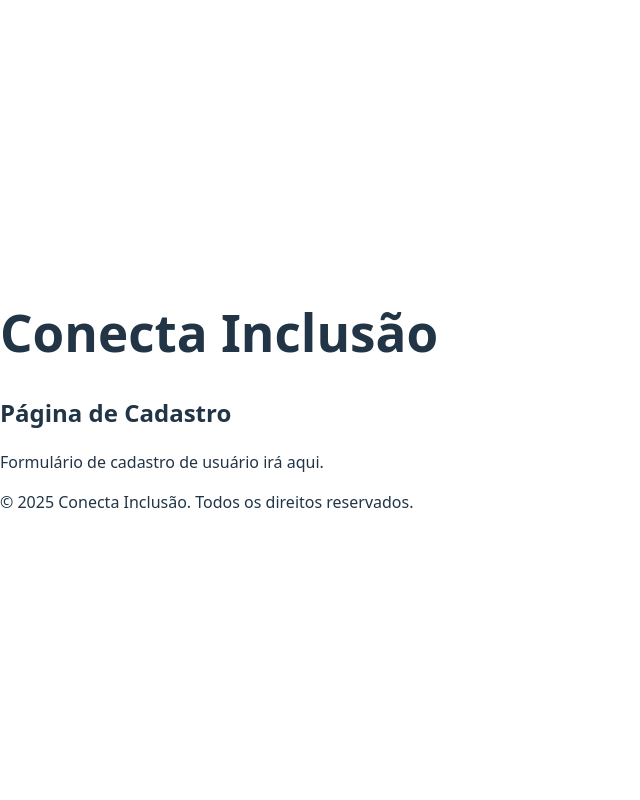
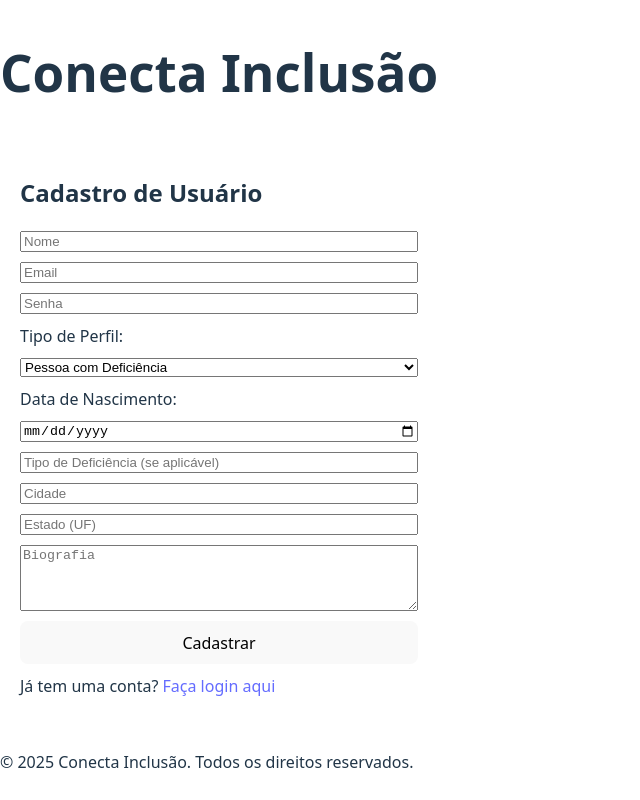
Before and after one commit to fisiofaz/conecta-inclusao-projeto-social, a React (Vite) app in the folder conectainclusao-frontend/: page /register in a window 1280 px wide. Shown: the whole page, without its empty margins (0-640 px from the left). Built offline with nearby package versions, Linux system fonts and the light colour scheme.

Commit message:
feat: Integração completa do frontend React com o backend Spring Boot (login e registro)

```diff
--- a/conectainclusao-frontend/package.json
+++ b/conectainclusao-frontend/package.json
@@ -10,6 +10,7 @@
     "preview": "vite preview"
   },
   "dependencies": {
+    "axios": "^1.9.0",
     "react": "^19.1.0",
     "react-dom": "^19.1.0",
     "react-router-dom": "^7.6.2"
--- a/conectainclusao-frontend/src/pages/Auth/LoginPage.jsx
+++ b/conectainclusao-frontend/src/pages/Auth/LoginPage.jsx
@@ -1,10 +1,63 @@
-import React from 'react';
+import React, { useState } from 'react';
+import api from '../../services/api'; // Importa a instância do axios configurada
+import { useNavigate } from 'react-router-dom'; // Para redirecionar após o login
 
 function LoginPage() {
+  const [email, setEmail] = useState('');
+  const [senha, setSenha] = useState('');
+  const [error, setError] = useState('');
+  const navigate = useNavigate(); // Hook para navegação
+
+  const handleSubmit = async (e) => {
+    e.preventDefault();
+    setError(''); // Limpa erros anteriores
+
+    try {
+      const response = await api.post('/auth/login', { email, senha }); // Envia para /api/auth/login
+
+      if (response.data.token) {
+        localStorage.setItem('jwtToken', response.data.token); // Armazena o token no localStorage
+        // Pormenor: Você pode também armazenar informações do usuário (como o tipoPerfil) se o token incluir
+        // ou se você tiver outro endpoint para pegar o perfil após o login.
+        console.log('Login bem-sucedido! Token:', response.data.token);
+        // Redireciona para a página principal ou dashboard
+        navigate('/'); // Redireciona para a Home Page
+        // Você pode adicionar um state ou context aqui para indicar que o usuário está logado
+      } else {
+        setError('Token não recebido. Verifique suas credenciais.');
+      }
+    } catch (err) {
+      console.error('Erro no login:', err.response || err);
+      if (err.response && err.response.status === 403) { // Status 403 Forbidden para credenciais inválidas
+        setError('Credenciais inválidas. Verifique seu e-mail e senha.');
+      } else {
+        setError('Ocorreu um erro ao fazer login. Tente novamente.');
+      }
+    }
+  };
+
   return (
-    <div>
-      <h2>Página de Login</h2>
-      <p>Formulário de login irá aqui.</p>
+    <div style={{ padding: '20px', maxWidth: '400px', margin: 'auto' }}>
+      <h2>Login</h2>
+      {error && <p style={{ color: 'red' }}>{error}</p>}
+      <form onSubmit={handleSubmit} style={{ display: 'flex', flexDirection: 'column', gap: '10px' }}>
+        <input
+          type="email"
+          value={email}
+          onChange={(e) => setEmail(e.target.value)}
+          placeholder="Email"
+          required
+        />
+        <input
+          type="password"
+          value={senha}
+          onChange={(e) => setSenha(e.target.value)}
+          placeholder="Senha"
+          required
+        />
+        <button type="submit">Entrar</button>
+      </form>
+      <p style={{ marginTop: '10px' }}>Não tem uma conta? <a href="/register">Cadastre-se aqui</a></p>
     </div>
   );
 }
--- a/conectainclusao-frontend/src/pages/Auth/RegisterPage.jsx
+++ b/conectainclusao-frontend/src/pages/Auth/RegisterPage.jsx
@@ -1,10 +1,87 @@
-import React from 'react';
+import React, { useState } from 'react';
+import api from '../../services/api';
+import { useNavigate } from 'react-router-dom';
 
 function RegisterPage() {
+  const [formData, setFormData] = useState({
+    nome: '',
+    email: '',
+    senha: '',
+    tipoPerfil: 'PCD', // Valor padrão, pode ser alterado
+    dataNascimento: '',
+    deficiencia: '',
+    cidade: '',
+    estado: '',
+    bio: '',
+  });
+
+  const [message, setMessage] = useState('');
+  const [error, setError] = useState('');
+  const navigate = useNavigate();
+
+  const handleChange = (e) => {
+    setFormData({ ...formData, [e.target.name]: e.target.value });
+  };
+
+  const handleSubmit = async (e) => {
+    e.preventDefault();
+    setMessage(''); // Limpa mensagens anteriores
+    setError('');   // Limpa erros anteriores
+
+    try {
+      const response = await api.post('/users', formData); // Envia para /api/users
+      if (response.status === 201) { // Status 201 Created do backend
+        setMessage('Usuário registrado com sucesso! Você pode fazer login agora.');
+        // Redireciona para a página de login após um breve atraso
+        setTimeout(() => {
+          navigate('/login');
+        }, 2000);
+      }
+    } catch (err) {
+      console.error('Erro no registro:', err.response || err);
+      if (err.response && err.response.status === 409) {
+        setError('Este e-mail já está em uso. Por favor, use outro.');
+      } else if (err.response && err.response.data && err.response.data.message) {
+        setError('Erro no registro: ' + err.response.data.message);
+      } else if (err.response && err.response.data && Array.isArray(err.response.data)) {
+        // Se o backend retorna uma lista de erros de validação
+        const validationErrors = err.response.data.map(e => e.defaultMessage || e.message).join('; ');
+        setError('Erros de validação: ' + validationErrors);
+      } else {
+        setError('Ocorreu um erro ao registrar. Tente novamente.');
+      }
+    }
+  };
+
   return (
-    <div>
-      <h2>Página de Cadastro</h2>
-      <p>Formulário de cadastro de usuário irá aqui.</p>
+    <div style={{ padding: '20px', maxWidth: '600px', margin: 'auto' }}>
+      <h2>Cadastro de Usuário</h2>
+      {message && <p style={{ color: 'green' }}>{message}</p>}
+      {error && <p style={{ color: 'red' }}>{error}</p>}
+      <form onSubmit={handleSubmit} style={{ display: 'flex', flexDirection: 'column', gap: '10px' }}>
+        <input type="text" name="nome" value={formData.nome} onChange={handleChange} placeholder="Nome" required />
+        <input type="email" name="email" value={formData.email} onChange={handleChange} placeholder="Email" required />
+        <input type="password" name="senha" value={formData.senha} onChange={handleChange} placeholder="Senha" required />
+
+        <label>Tipo de Perfil:</label>
+        <select name="tipoPerfil" value={formData.tipoPerfil} onChange={handleChange}>
+          <option value="PCD">Pessoa com Deficiência</option>
+          <option value="Empresa">Empresa</option>
+          <option value="Orgão_Apoio">Órgão de Apoio</option>
+          {/* Adicione outras opções conforme as roles que planeja ter no backend */}
+        </select>
+
+        <label>Data de Nascimento:</label>
+        <input type="date" name="dataNascimento" value={formData.dataNascimento} onChange={handleChange} />
+
+        <input type="text" name="deficiencia" value={formData.deficiencia} onChange={handleChange} placeholder="Tipo de Deficiência (se aplicável)" />
+        <input type="text" name="cidade" value={formData.cidade} onChange={handleChange} placeholder="Cidade" />
+        <input type="text" name="estado" value={formData.estado} onChange={handleChange} placeholder="Estado (UF)" />
+        <textarea name="bio" value={formData.bio} onChange={handleChange} placeholder="Biografia" rows="4"></textarea>
+
+        <button type="submit">Cadastrar</button>
+      </form>
+      <p style={{ marginTop: '10px' }}>Já tem uma conta? <a href="/login">Faça login aqui</a></p>
     </div>
   );
 }
--- /dev/null
+++ b/conectainclusao-frontend/src/services/api.js
@@ -0,0 +1,29 @@
+import axios from 'axios';
+
+// URL base do seu backend Spring Boot
+// Certifique-se de que a porta está correta (8080 é o padrão)
+const API_BASE_URL = 'http://127.0.0.1:8081/api'; // Mude localhost para 127.0.0.1
+
+const api = axios.create({
+  baseURL: API_BASE_URL,
+  headers: {
+    'Content-Type': 'application/json',
+  },
+});
+
+// Função para adicionar o token JWT automaticamente em requisições futuras
+// O token é armazenado no localStorage após o login
+api.interceptors.request.use(
+  (config) => {
+    const token = localStorage.getItem('jwtToken');
+    if (token) {
+      config.headers.Authorization = `Bearer ${token}`;
+    }
+    return config;
+  },
+  (error) => {
+    return Promise.reject(error);
+  }
+);
+
+export default api;
```
Also changed, not shown: 1 other file (tests, documents, lock files or other folders).
